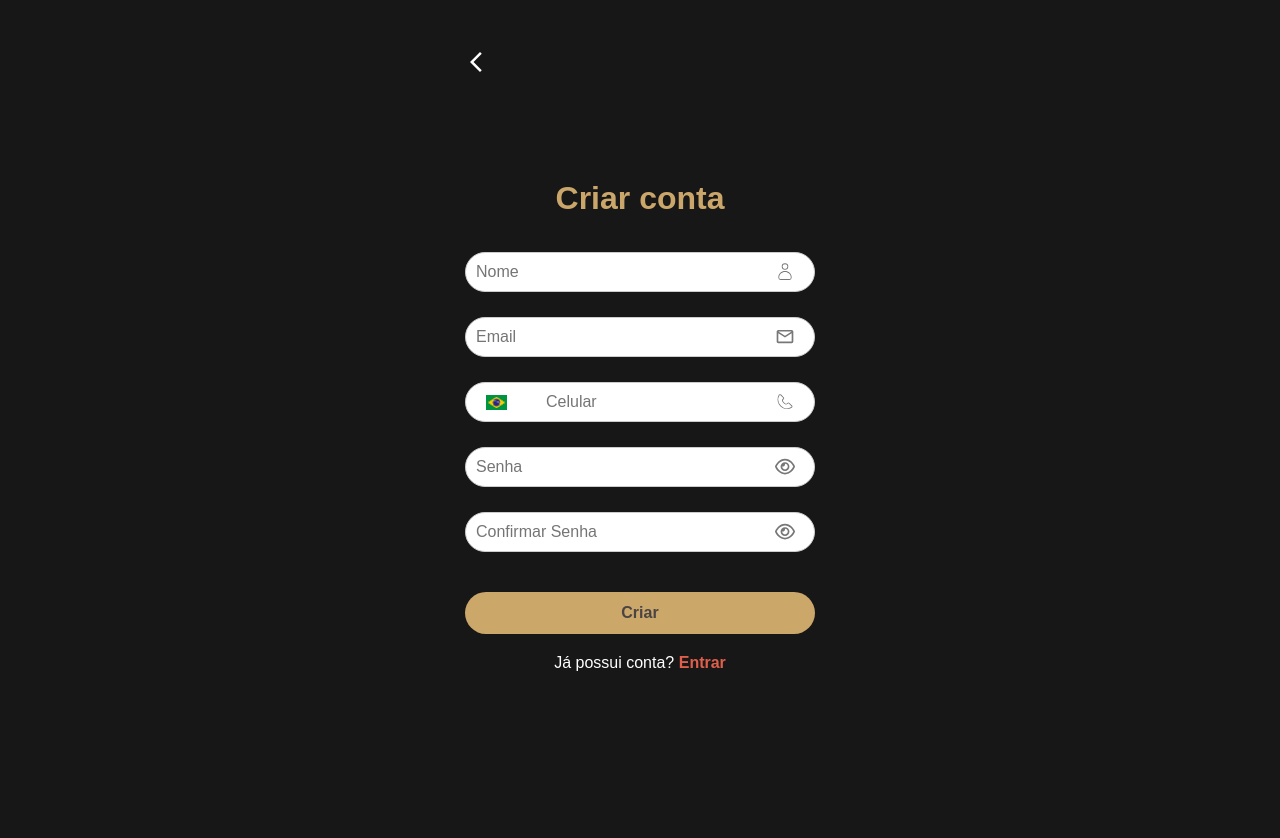
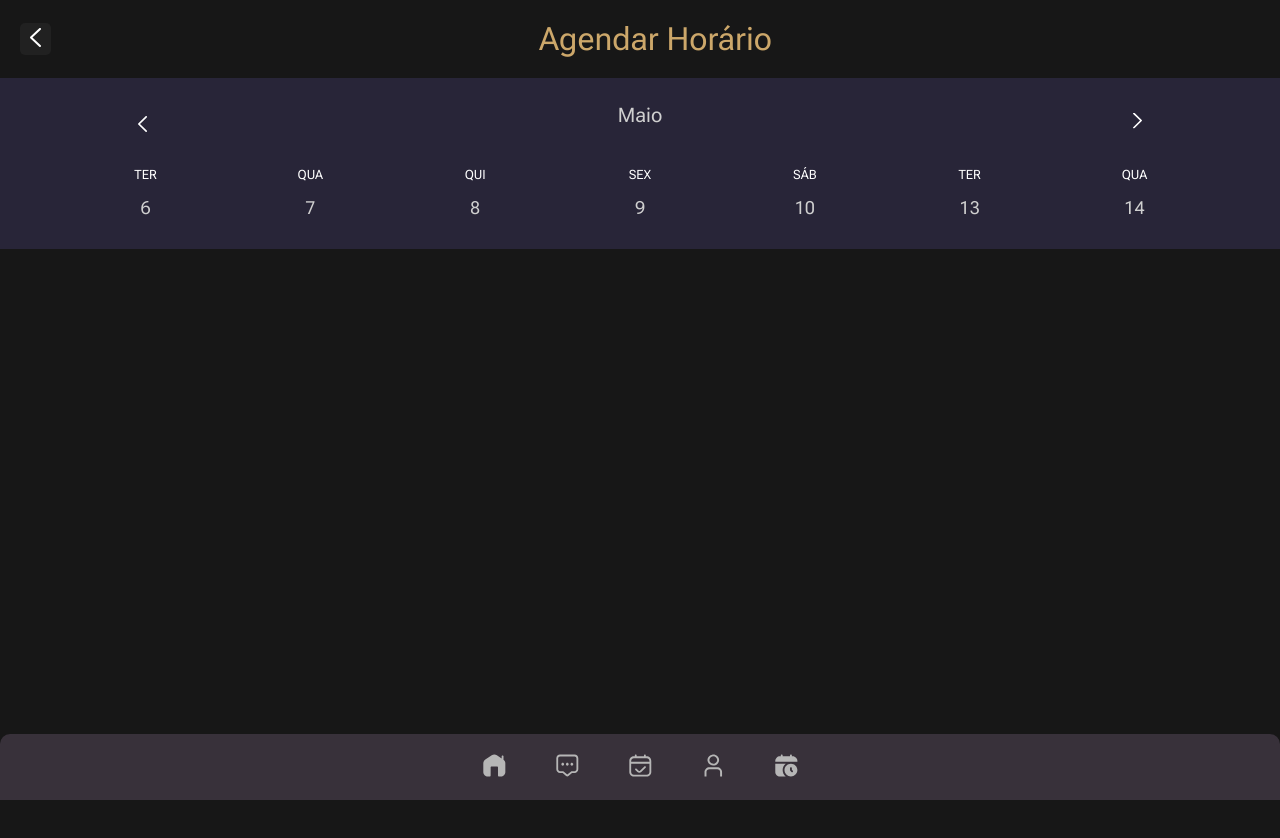
Before and after one commit to WeslleyIvis/Agenda-APP, a React (Vite) app in the folder front/agendamento-app/: page / in a window 1280 px wide. Shown: the top 838 px of the page. After the commit the page ends 800 px from the top, so only its background shows below. Built offline with nearby package versions, Linux system fonts and the light colour scheme.

Commit message:
Calendario STATER

```diff
--- a/front/agendamento-app/src/App.tsx
+++ b/front/agendamento-app/src/App.tsx
@@ -9,7 +9,7 @@
     <>
       <Router>
         <Routes>
-          <Route path='/' element={<SignUpFormUser />}></Route>
+          <Route path='/' element={<AgendarHorario />}></Route>
         </Routes>
       </Router>
     </>
```
